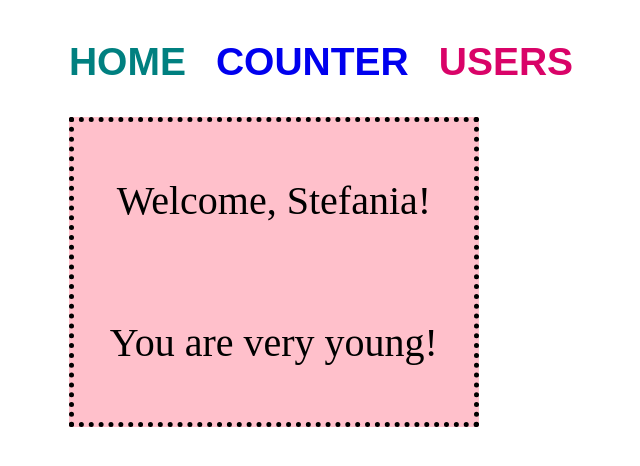
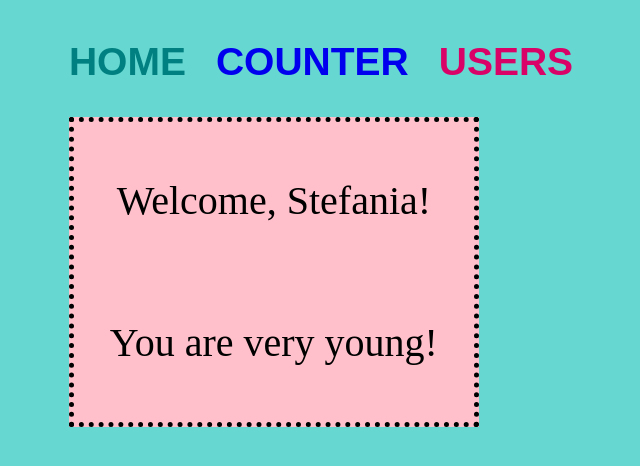
Before and after one commit to stefaniazocco/react-exercises, a React (Create React App) app: page / in a window 1280 px wide. Shown: the top 466 px of the page, without its empty margins (319-959 px from the left). Built offline with nearby package versions, Linux system fonts and the light colour scheme.

Commit message:
fix style

```diff
--- a/src/index.css
+++ b/src/index.css
@@ -2,10 +2,11 @@ body{
     display: flex;
     flex-direction: column;
     align-items: center;
+    background-color:#66D7D1;
 }
 
 .welcome {
-    background-color: pink;
+    background-color: #ffc0cb;
     border: 5px dotted black;
     width: 400px;
     height: 300px;
```
